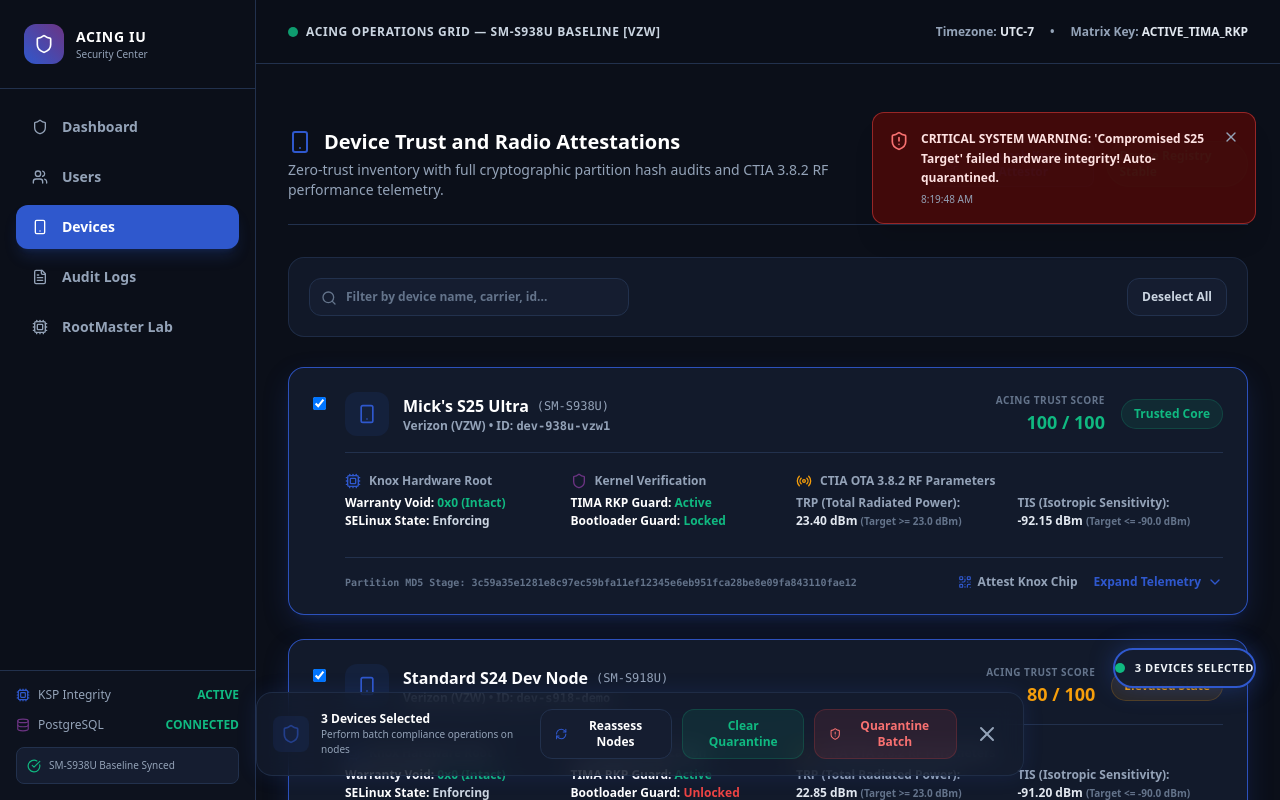
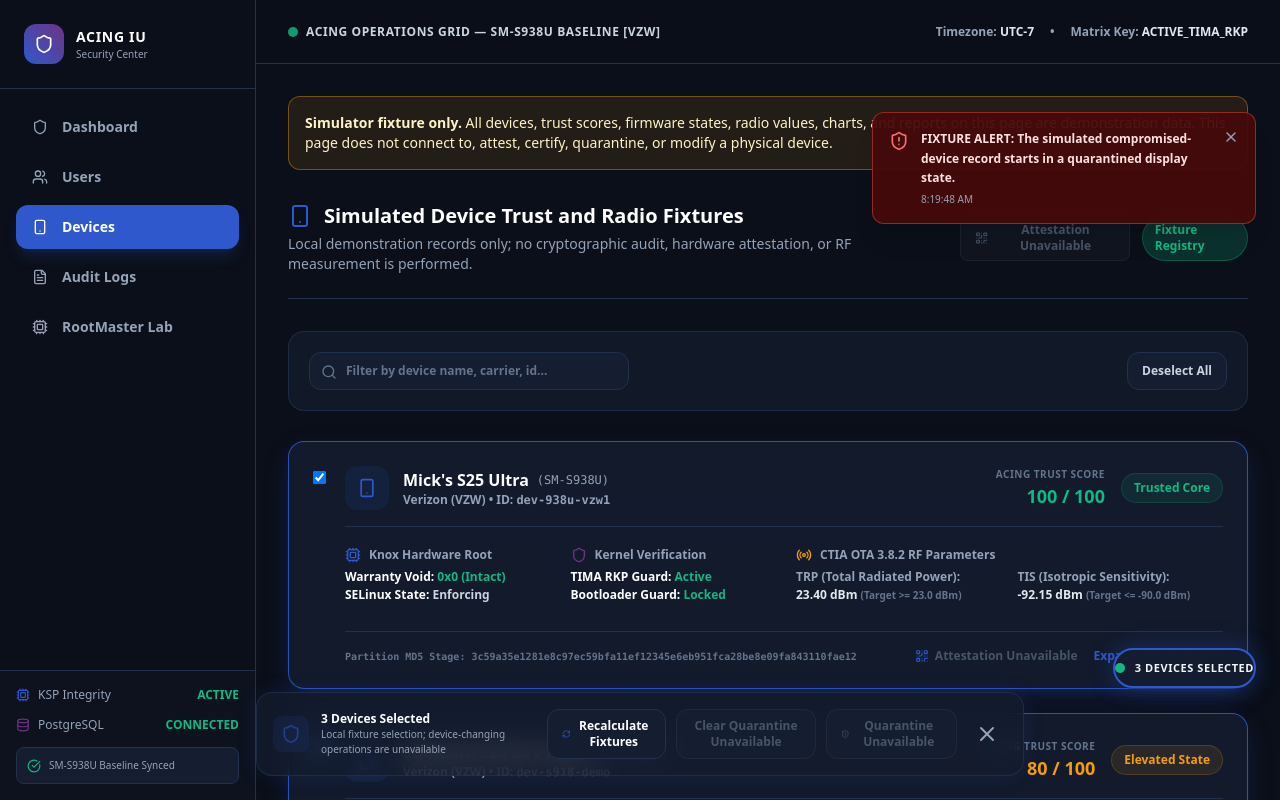
Before and after one commit to AcingTime420/Acing-IU-Genesis, a Next.js app in the folder frontend/: page /devices in a window 1280 px wide. Both pictures are taken after a click on the button "Select All Devices". Built offline with nearby package versions, Linux system fonts and the light colour scheme.

Commit message:
fix(frontend): enforce device fixture boundaries

```diff
--- a/frontend/src/app/devices/page.tsx
+++ b/frontend/src/app/devices/page.tsx
@@ -145,10 +145,10 @@ export default function DevicesPage() {
   useEffect(() => {
     setIsMounted(true);
 
-    // Initial real-time toast for compromised device
+    // Initial fixture-only toast; no device is contacted or changed.
     const timer = setTimeout(() => {
       addToast(
-        "CRITICAL SYSTEM WARNING: 'Compromised S25 Target' failed hardware integrity! Auto-quarantined.",
+        "FIXTURE ALERT: The simulated compromised-device record starts in a quarantined display state.",
         "error"
       );
     }, 1200);
@@ -219,7 +219,7 @@ export default function DevicesPage() {
     }));
 
     addToast(
-      `BULK ACTION COMPLETED: ${selectedIds.length} device(s) successfully ${quarantine ? 'QUARANTINED' : 'UN-QUARANTINED'}.`,
+      `FIXTURE UPDATE: ${selectedIds.length} simulated device record(s) marked ${quarantine ? 'QUARANTINED' : 'NOT QUARANTINED'} locally. No device operation occurred.`,
       quarantine ? 'warning' : 'success'
     );
 
@@ -246,7 +246,7 @@ export default function DevicesPage() {
     }));
 
     addToast(
-      `REASSESSMENT SECURED: Re-evaluated cryptographic signatures for ${selectedIds.length} target node(s).`,
+      `FIXTURE UPDATE: Recalculated local demonstration scores for ${selectedIds.length} record(s). No cryptographic or device verification occurred.`,
       'info'
     );
     setSelectedIds([]);
@@ -280,7 +280,7 @@ export default function DevicesPage() {
     const targetDevice = devices.find(d => d.id === scannerDeviceTarget);
 
     addToast(
-      `KNOX CHIP CERTIFIED: Cryptographic verification signature attested for '${targetDevice?.name || 'Device'}'.`,
+      `FIXTURE UPDATE: Simulated chip-detection result recorded for '${targetDevice?.name || 'Device'}'. No Knox attestation or certification occurred.`,
       'success'
     );
 
@@ -300,6 +300,9 @@ export default function DevicesPage() {
 
   return (
     <div className="space-y-8 animate-fadeIn relative pb-24">
+      <div className="rounded-xl border border-amber-500/40 bg-amber-500/10 p-4 text-sm text-amber-100">
+        <strong>Simulator fixture only.</strong> All devices, trust scores, firmware states, radio values, charts, and reports on this page are demonstration data. This page does not connect to, attest, certify, quarantine, or modify a physical device.
+      </div>
 
       {/* Persistent Floating Selected Devices Counter */}
       {selectedIds.length > 0 && (
@@ -353,22 +356,23 @@ export default function DevicesPage() {
         <div>
           <h1 className="text-xl font-bold text-white flex items-center gap-3">
             <Smartphone className="h-6 w-6 text-[#2F58CD]" />
-            Device Trust and Radio Attestations
+            Simulated Device Trust and Radio Fixtures
           </h1>
           <p className="text-sm text-slate-400 mt-1">
-            Zero-trust inventory with full cryptographic partition hash audits and CTIA 3.8.2 RF performance telemetry.
+            Local demonstration records only; no cryptographic audit, hardware attestation, or RF measurement is performed.
           </p>
         </div>
         <div className="flex items-center gap-3">
           <button
-            onClick={() => triggerScannerFlow(devices[0].id)}
-            className="flex items-center gap-2 px-3.5 py-1.5 rounded-lg bg-[#2F58CD]/15 hover:bg-[#2F58CD]/30 text-[#2F58CD] text-xs font-bold border border-[#2F58CD]/30 transition-all"
+            disabled
+            title="Unavailable until a verified device-attestation executor exists"
+            className="flex cursor-not-allowed items-center gap-2 rounded-lg border border-slate-600/30 bg-slate-700/20 px-3.5 py-1.5 text-xs font-bold text-slate-500 opacity-70"
           >
             <QrCode className="h-4 w-4" />
-            Launch Knox Attestor
+            Attestation Unavailable
           </button>
           <span className="text-xs bg-[#10B981]/20 text-[#10B981] font-bold px-3 py-1.5 rounded-full border border-[#10B981]/30">
-            Device Registry Stable
+            Fixture Registry
           </span>
         </div>
       </div>
@@ -512,7 +516,7 @@ export default function DevicesPage() {
                       <div className="lg:col-span-2 space-y-3">
                         <h4 className="text-xs font-bold text-slate-300 uppercase tracking-wider flex items-center gap-2">
                           <Activity className="h-4 w-4 text-[#10B981]" />
-                          <span>30-Day Device Trust Score Trend (Attestation Sparkline)</span>
+                          <span>30-Day Fixture Trust-Score Trend (Simulation)</span>
                         </h4>
 
                         {/* Recharts Area sparkline graph */}
@@ -567,21 +571,21 @@ export default function DevicesPage() {
                       <div className="space-y-3">
                         <h4 className="text-xs font-bold text-slate-300 uppercase tracking-wider flex items-center gap-2">
                           <Sparkles className="h-4 w-4 text-amber-400" />
-                          <span>Firmware Integrity Checklist</span>
+                          <span>Firmware Integrity Fixture Checklist</span>
                         </h4>
 
                         <div className="bg-[#111827]/40 rounded-xl border border-[#22314D] p-3.5 space-y-2 text-[11px] font-semibold text-slate-300">
                           <div className="flex items-center justify-between">
                             <span>Base System Hash Code:</span>
-                            <span className="font-mono text-[#10B981]">MATCHED</span>
+                            <span className="font-mono text-[#10B981]">FIXTURE_MATCH</span>
                           </div>
                           <div className="flex items-center justify-between">
                             <span>OEM Keys Registered:</span>
-                            <span className="font-mono text-[#10B981]">VERIFIED</span>
+                            <span className="font-mono text-[#10B981]">FIXTURE_VERIFIED</span>
                           </div>
                           <div className="flex items-center justify-between">
                             <span>TEE Integrity Attestation:</span>
-                            <span className="font-mono text-[#10B981]">SECURE</span>
+                            <span className="font-mono text-[#10B981]">FIXTURE_SECURE</span>
                           </div>
                           <div className="flex items-center justify-between">
                             <span>FRP Protection Status:</span>
@@ -601,11 +605,12 @@ export default function DevicesPage() {
 
                   <div className="flex items-center gap-4 shrink-0 self-end sm:self-auto">
                     <button
-                      onClick={() => triggerScannerFlow(dev.id)}
-                      className="text-xs font-bold flex items-center gap-1.5 text-slate-400 hover:text-white transition-colors"
+                      disabled
+                      title="Unavailable until a verified device-attestation executor exists"
+                      className="flex cursor-not-allowed items-center gap-1.5 text-xs font-bold text-slate-600"
                     >
                       <QrCode className="h-3.5 w-3.5 text-[#2F58CD]" />
-                      <span>Attest Knox Chip</span>
+                      <span>Attestation Unavailable</span>
                     </button>
 
                     <button
@@ -635,7 +640,7 @@ export default function DevicesPage() {
                 <p className="text-xs font-extrabold text-white">
                   {selectedIds.length} Device{selectedIds.length === 1 ? '' : 's'} Selected
                 </p>
-                <p className="text-[10px] text-slate-400 font-medium">Perform batch compliance operations on nodes</p>
+                <p className="text-[10px] text-slate-400 font-medium">Local fixture selection; device-changing operations are unavailable</p>
               </div>
             </div>
 
@@ -645,22 +650,24 @@ export default function DevicesPage() {
                 className="px-3.5 py-2 rounded-xl bg-[#151D30] border border-[#22314D] hover:border-slate-500 text-white text-xs font-bold transition-all flex items-center gap-1.5"
               >
                 <RefreshCw className="h-3.5 w-3.5 text-[#2F58CD]" />
-                Reassess Nodes
+                Recalculate Fixtures
               </button>
 
               <button
-                onClick={() => handleBulkQuarantine(false)}
-                className="px-3.5 py-2 rounded-xl bg-emerald-500/10 hover:bg-emerald-500/20 text-[#10B981] border border-emerald-500/20 text-xs font-bold transition-all"
+                disabled
+                title="Unavailable until a verified device-policy executor exists"
+                className="cursor-not-allowed rounded-xl border border-slate-600/20 bg-slate-700/10 px-3.5 py-2 text-xs font-bold text-slate-600"
               >
-                Clear Quarantine
+                Clear Quarantine Unavailable
               </button>
 
               <button
-                onClick={() => handleBulkQuarantine(true)}
-                className="px-3.5 py-2 rounded-xl bg-red-500/10 hover:bg-red-500/20 text-red-400 border border-red-500/20 text-xs font-bold transition-all flex items-center gap-1.5"
+                disabled
+                title="Unavailable until a verified device-policy executor exists"
+                className="flex cursor-not-allowed items-center gap-1.5 rounded-xl border border-slate-600/20 bg-slate-700/10 px-3.5 py-2 text-xs font-bold text-slate-600"
               >
                 <ShieldAlert className="h-3.5 w-3.5" />
-                Quarantine Batch
+                Quarantine Unavailable
               </button>
 
               <button
@@ -686,7 +693,7 @@ export default function DevicesPage() {
             <div className="flex items-center justify-between border-b border-[#22314D] pb-4">
               <div className="flex items-center gap-2.5">
                 <QrCode className="h-5 w-5 text-[#2F58CD]" />
-                <h3 className="text-base font-bold text-white uppercase tracking-wider">Acing Matrix Knox Chip Attestor</h3>
+                <h3 className="text-base font-bold text-white uppercase tracking-wider">Knox Attestation Fixture Simulator</h3>
               </div>
               <button
                 onClick={() => setShowScanner(false)}
@@ -714,13 +721,13 @@ export default function DevicesPage() {
               <div className="text-center space-y-2 relative z-10 px-8">
                 <ScanLine className="h-10 w-10 text-slate-500 mx-auto animate-pulse" />
                 <p className="text-xs font-bold text-slate-300">ALIGN CHIP QR SIGNATURE CODE</p>
-                <p className="text-[10px] text-slate-500 max-w-xs font-medium">Scanning Knox fuse-level RKP security hash on target device motherboard</p>
+                <p className="text-[10px] text-slate-500 max-w-xs font-medium">Animated demonstration only; no camera, device, Knox fuse, or RKP security data is accessed</p>
               </div>
 
               {/* Scanning status pill */}
               <div className="absolute bottom-4 bg-[#151D30] border border-[#22314D] px-3 py-1 rounded-full text-[10px] font-bold text-slate-300 tracking-wider flex items-center gap-1.5">
                 <span className="w-2 h-2 bg-[#10B981] rounded-full animate-ping"></span>
-                <span>VIEWFINDER ACTIVE</span>
+                <span>FIXTURE ANIMATION ACTIVE</span>
               </div>
             </div>
 
@@ -764,23 +771,23 @@ export default function DevicesPage() {
       {/* ==================================================================== */}
       <div className="print-report-container">
         <div className="print-title">
-          VERIZON DEVICES INTEGRITY & SECURE ATTESTATION CERTIFICATE
+          SIMULATED DEVICE INTEGRITY FIXTURE REPORT — NOT A CERTIFICATE
         </div>
 
         <div style={{ display: 'flex', justifyContent: 'space-between', marginBottom: '20px' }}>
           <div>
             <strong>DOCUMENT ID:</strong> DEV-COMP-S938U-2026-VZW<br />
-            <strong>ISSUED BY:</strong> Acing Operations Matrix Security Office<br />
+            <strong>GENERATED BY:</strong> Acing IU: Genesis Simulator<br />
             <strong>EXPORTED AT:</strong> {new Date().toUTCString()}
           </div>
           <div style={{ textAlign: 'right' }}>
-            <strong>SYSTEM CLASSIFICATION:</strong> SECRET / UNCLASSIFIED<br />
-            <strong>REGISTRY STATUS:</strong> ACTIVE SECURE<br />
-            <strong>TOTAL NODES VERIFIED:</strong> {devices.length}
+            <strong>DATA CLASSIFICATION:</strong> PUBLIC TEST FIXTURE<br />
+            <strong>REGISTRY STATUS:</strong> SIMULATED / UNVERIFIED<br />
+            <strong>TOTAL FIXTURE RECORDS:</strong> {devices.length}
           </div>
         </div>
 
-        <div className="print-section-title">Hardware attestation & RF metrics (CTIA 3.8.2)</div>
+        <div className="print-section-title">Simulated hardware-attestation and RF fixture values (not CTIA evidence)</div>
         <table className="print-table">
           <thead>
             <tr>
@@ -810,7 +817,7 @@ export default function DevicesPage() {
 
         <div style={{ marginTop: '50px', borderTop: '1px solid #999', paddingTop: '10px', fontSize: '9pt', display: 'flex', justifyContent: 'space-between', alignItems: 'center', position: 'relative' }}>
           <div>
-            <em>Digitally attested by TIMA-RKP-256 Crypto Assurance Matrix</em>
+            <em>Generated from local fixture data; not digitally attested and not valid compliance evidence</em>
           </div>
 
           {/* Security Seal SVG Graphic Overlay */}
@@ -831,19 +838,19 @@ export default function DevicesPage() {
 
               <text fontSize="5.5" fontWeight="bold" fill="#000000" letterSpacing="0.4">
                 <textPath href="#printSealTextPath" startOffset="50%" textAnchor="middle">
-                  • FIRMWARE INTEGRITY VERIFIED •
+                  • SIMULATOR FIXTURE • NOT VERIFIED •
                 </textPath>
               </text>
 
               <text x="50" y="68" fontSize="6" fontWeight="extrabold" fill="#000000" textAnchor="middle" fontFamily="monospace">
-                SECURITY SEAL
+                FIXTURE MARK
               </text>
               <text x="50" y="75" fontSize="4.5" fill="#444444" textAnchor="middle" fontFamily="monospace">
-                KNOX ATTESTED
+                NOT ATTESTED
               </text>
             </svg>
             <div style={{ textAlign: 'right', fontSize: '9pt' }}>
-              <strong>CERTIFICATE SECURED</strong><br />
+              <strong>DEMONSTRATION REPORT ONLY</strong><br />
               Page 1 of 1
             </div>
           </div>
```
